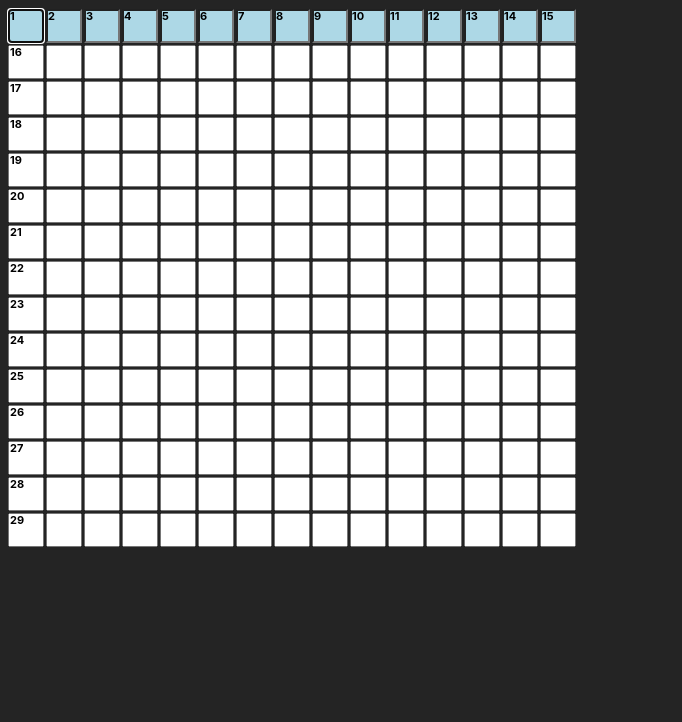
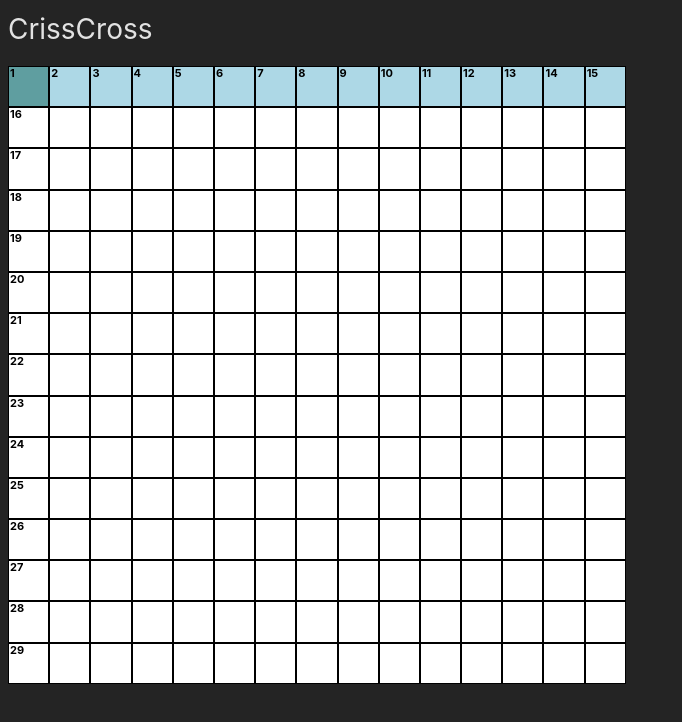
Before and after one commit to thartman83/CrissCross, a React (Vite) app: page / in a window 1280 px wide. Shown: the top 722 px of the page, without its empty margins (0-682 px from the left). Built offline with nearby package versions, Linux system fonts and the light colour scheme.

Commit message:
Styling updates and boundary checking
Added additional boundary checking from within the move command.

Better styling for the grid over all. Increased the size of the
squares, font increases, lower border width, focus color and removed outline.

```diff
--- a/src/App.tsx
+++ b/src/App.tsx
@@ -11,6 +11,7 @@ function App() {
                                                             defaultGridSize));
   return (
     <>
+      <div className='header'>CrissCross</div>
       <GridLayout grid={grid} dispatch={dispatch} />
     </>
   );
--- a/src/components/layouts/gridLayout.tsx
+++ b/src/components/layouts/gridLayout.tsx
@@ -5,7 +5,7 @@ const GridLayout = ({grid, dispatch}: {grid: Grid, dispatch: any}) => {
   return <div className="grid">
            {
              grid.fill.map((_,i) => {
-               return <div key={`row-${i}`}>
+               return <div className='grid-row' key={`row-${i}`}>
                         {
                           grid.fill.map((_, j) => {
                             const focus = (i == grid.xPos && j == grid.yPos);
--- a/src/index.css
+++ b/src/index.css
@@ -13,17 +13,34 @@
   -moz-osx-font-smoothing: grayscale;
 }
 
+.header {
+    font-size: 1.75rem;
+    margin-bottom: 1rem;
+}
+
 .grid {
     font-size: 1.5rem;
+}
+
+.grid-row {
+    margin: 0;
+    padding: 0;
 }
 
 .grid-square {
     text-transform: uppercase;
     text-align: center;
     font-size: inherit;
-    height: 1.75rem;
-    width: 1.75rem;
-    margin-right: 2px;
+    height: 2.2rem;
+    width: 2.2rem;
+    padding-top: 3px;
+    margin-right: 0px;
+    border: 1px solid black;
+}
+
+.grid-square:focus {
+    outline: none;
+    background-color: cadetblue;
 }
 
 label[data-answerno]::before {
@@ -32,6 +49,7 @@ label[data-answerno]::before {
     font-size: 11px;
     color: black;
     margin-left: 2px;
+    margin-top: -1px;
     font-weight: bold;
 }
 
--- a/src/state/moveCommand.tsx
+++ b/src/state/moveCommand.tsx
@@ -14,6 +14,10 @@ class MoveCommand implements GridCommand {
   }
 
   do(grid: Grid): Grid {
+    if(this._x < 0 || this._x >= grid.width ||
+       this._y < 0 || this._y >= grid.height)
+      return grid;
+
     return fillCurrentHighlighted({
       ...grid,
       xPos: this._x,
```
